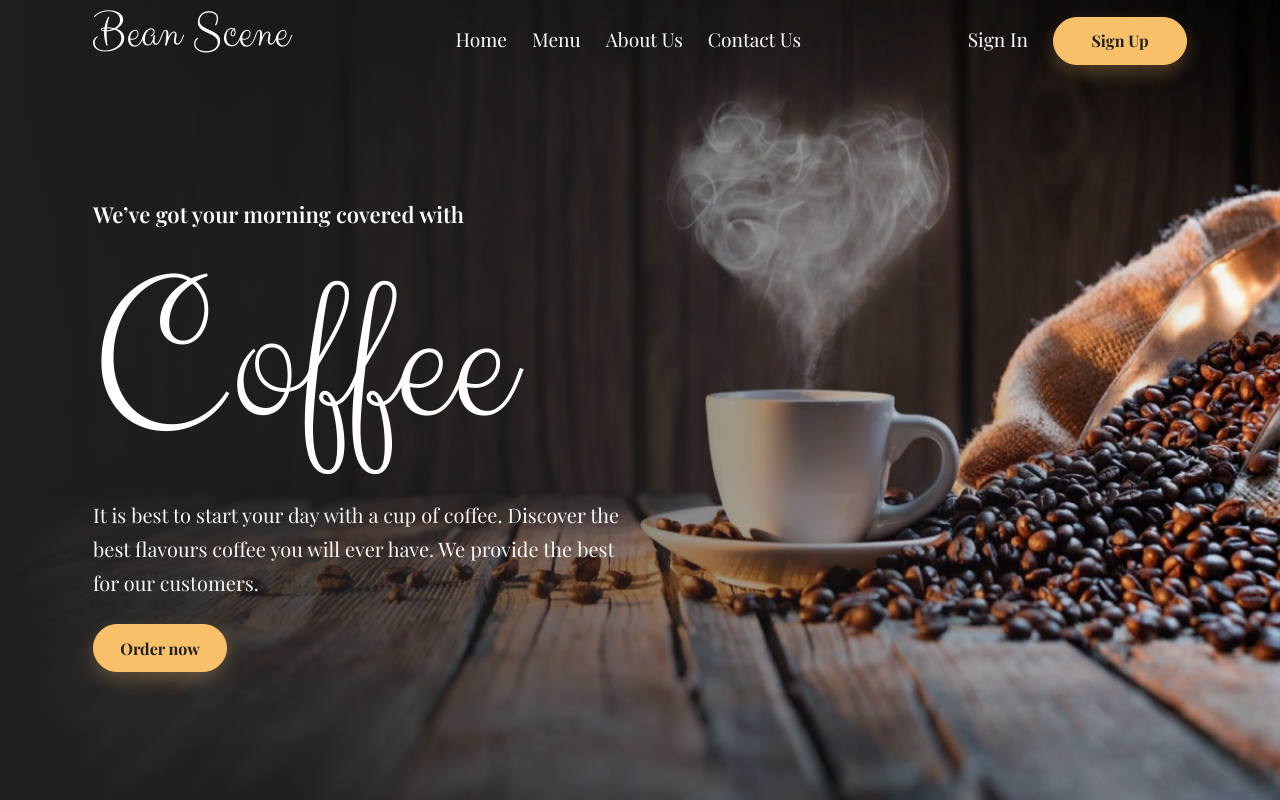
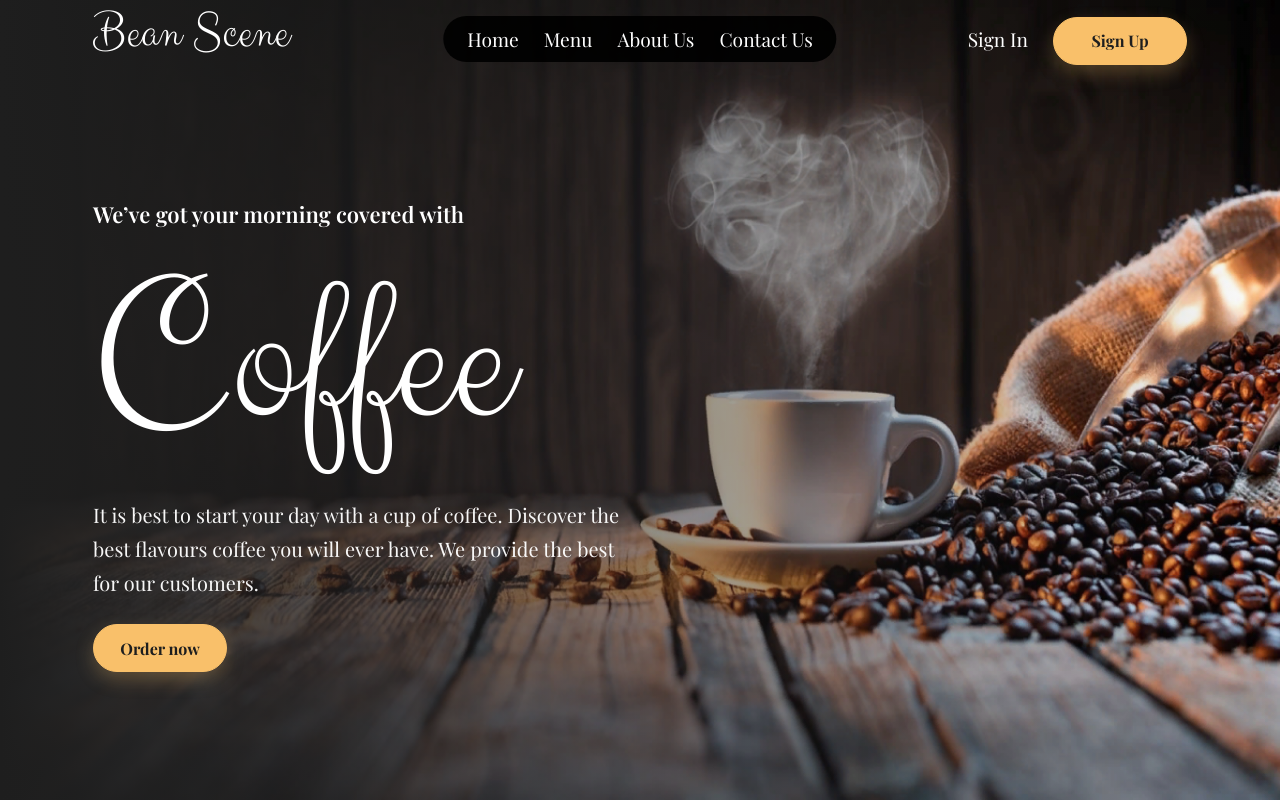
Before and after one commit to Muransk/CoffeeProject-vue-new, a Vue app: page / in a window 1280 px wide. Shown: the top 800 px of the page. Built offline with nearby package versions, Linux system fonts and the light colour scheme.

Commit message:
ADDed Navstuff

```diff
--- a/src/components/FooterSection.vue
+++ b/src/components/FooterSection.vue
@@ -19,7 +19,7 @@
                     <div class="textlast">Company</div>
                     <div class="elements">
                         <div class="how">How we work</div>
-                        <div class="tearms">Tearms&service</div>
+                        <div class="tearms">Tearms&пservice</div>
                         <div class="pricing">Pricing</div>
                         <div class="faq">FAQ</div>
                     </div>
--- a/src/components/Header.vue
+++ b/src/components/Header.vue
@@ -1,5 +1,5 @@
 <template>
-    <section class="header">
+    <section id="home" class="header">
         <nav class="navbar" aria-label="Main navigation">
             <div class="logo">Bean Scene</div>
             <ul class="nav-list">
@@ -88,4 +88,27 @@ ul {
 .auth-actions {
     margin-inline: 93px;
 }
+
+
+
+.nav-list {
+  position: fixed;
+  top: 16px;
+  left: 50%;
+  transform: translateX(-50%);
+  z-index: 999;
+  background-color: rgba(0, 0, 0, 0.92); /* или #333 */
+  padding: 10px 24px;
+  border-radius: 999px;
+  display: flex;
+  gap: 25px;
+}
+
+.nav-list a {
+  color: white;
+}
+
+.nav-list a::after {
+  background-color: #F9C06A;
+}
 </style>
--- a/src/components/Subscribe.vue
+++ b/src/components/Subscribe.vue
@@ -62,7 +62,7 @@ export default {
     width: 642px;
     height: 66px;
     border: 1px solid #f9c06a74;
-    border-radius: 4px;
+    border-radius: 7px;
     margin-left: auto;
     margin-right: auto;
 }
@@ -90,7 +90,7 @@ input:focus {
 }
 
 .quat{
-    border-radius: 4px;
+    border-radius: 20px;
 }
 
 </style>
--- a/src/components/TestiomonalCard.vue
+++ b/src/components/TestiomonalCard.vue
@@ -1,19 +1,13 @@
 <template>
 <section class="Testiomonal-card" id="Testiomonal" aria-labelledby="testimonial-title">
-
-
 <div>
-
     <div class="chto">“</div>
-
     <div class="lorem">
-        Lorem Ipsum is simply dummy text of the printing and typesetting industry. Lorem Ipsum has been the industry's standard dummy text ever since the 1500s, when an unknown printer took a galley of type and scrambled it to make a type specimen book. It has survived not only five centuries, but also the leap into electronic typesetting, remaining essentially unchanged. It was popularised in the 1960s with the release of Letraset.....
+    Lorem Ipsum is simply dummy text of the printing and typesetting industry. Lorem Ipsum has been the industry's standard dummy text ever since the 1500s, when an unknown printer took a galley of type and scrambled it to make a type specimen book. It has survived not only five centuries, but also the leap into electronic typesetting, remaining essentially unchanged. It was popularised in the 1960s with the release of Letraset.....
     </div>
-
     <div class="names">
         Jonny Thomas
     </div>
-
     <div class="manager">
         Project Manager
     </div>
@@ -21,13 +15,9 @@
     <img class="kotik" src="@/assets/images/eba.png" alt="kotik">
 
     <div class="strel">
-
-
-            <BaseButton class="strelka1">←</BaseButton>
-            <BaseButton class="strelka2">→</BaseButton>
-
+            <BaseButton class="strelka1"><b><</b></BaseButton>
+            <BaseButton class="strelka2"><b>></b></BaseButton>
     </div>
-
 </div>
 </section>
 </template>
@@ -49,6 +39,8 @@ export default {
     background-color: #FFF9F1;
     border: 1px solid #f9c06a69;
     margin: 45px auto;
+     box-shadow: 0 10px 12px rgba(0, 0, 0, 0.15);
+
 }
 
 .chto {
@@ -110,23 +102,25 @@ export default {
 }
 
 .strelka1 {
-    min-width: 82px ;
-    min-height: 82px ;
+    min-width: 60px ;
+    min-height: 60px ;
     position: relative;
     right: 41px;
     border-radius: 8px;
     background-color: #F9C06A;
     align-self: flex-start;
+    box-shadow: 0 10px 12px rgba(0, 0, 0, 0.15);
 }
 
 .strelka2 {
-    min-width: 82px;
-    min-height: 82px;
+    min-width: 60px;
+    min-height: 60px;
     position: relative;
     left: 41px;
     border-radius: 8px;
     background-color: #F9C06A;
     align-self: flex-end;
+    box-shadow: 0 10px 12px rgba(0, 0, 0, 0.15);
 }
 
 .str {
--- a/src/lib/mock/constant.js
+++ b/src/lib/mock/constant.js
@@ -73,4 +73,5 @@ export const featureCards = [
     alt: "Best price icon",
     featured: false,
   },
+
 ];
```
